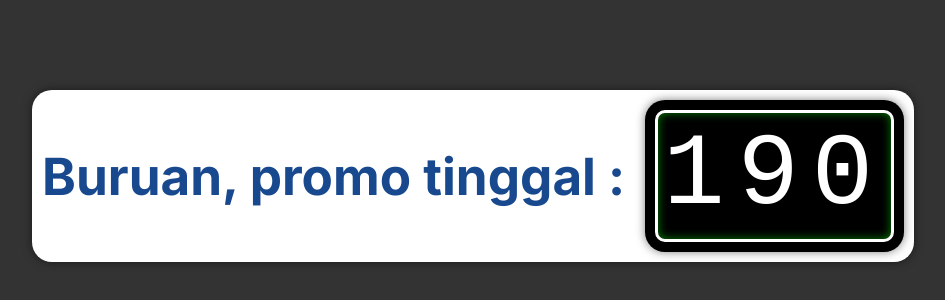
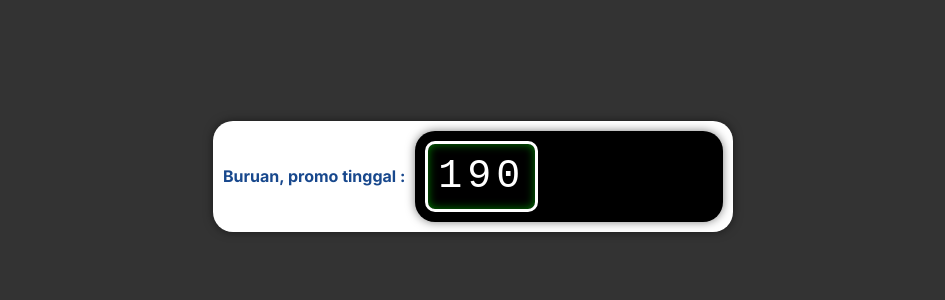
Before and after one commit to alfatpololo/Cobadavin3, a plain HTML site: page index.html in a window 1280 px wide. Shown: the part 224-524 px from the top of the page, without its empty margins (167-1112 px from the left). Drawn offline with Linux system fonts and the light colour scheme.

Commit message:
cinat cinat

```diff
--- a/index.html
+++ b/index.html
@@ -20,17 +20,18 @@
             align-items: center;
             background: #fff;
             border-radius: 20px;
-            padding: 10px;
             box-shadow: 0 0 10px rgba(0, 0, 0, 0.5);
-            max-width: 100vw; /* Ensure it fits within the viewport width */
+            width: 80vw; /* Responsive width */
+            max-width: 500px; /* Max width to prevent overflow */
+            height: auto; /* Adjust based on content */
             max-height: 100vh; /* Ensure it fits within the viewport height */
-            overflow: hidden; /* Prevent scrollbars */
+            padding: 10px; /* Padding to ensure content does not touch edges */
         }
         .label {
             color: #18488d;
-            font-size: 4vw; /* Responsive font size */
+            font-size: 16px; /* Fixed font size */
             font-weight: 700; /* Use weight 700 */
-            margin-right: 20px;
+            margin-right: 10px; /* Adjust margin as needed */
             white-space: nowrap; /* Prevent text from wrapping */
         }
         .counter-box {
@@ -40,17 +41,17 @@
             border-radius: 20px;
             padding: 10px;
             box-shadow: 0 0 10px rgba(0, 0, 0, 0.5);
-            max-width: 40vw; /* Responsive width */
-            max-height: 40vh; /* Responsive height */
+            width: 100%; /* Make it fill the available space */
+            max-width: 300px; /* Limit width for better fit */
         }
         .counter {
             font-family: 'Digital-7', monospace;
             color: #ffffff;
-            font-size: 8vw; /* Responsive font size */
-            letter-spacing: 1vw; /* Responsive letter spacing */
+            font-size: 40px; /* Fixed font size */
+            letter-spacing: 5px; /* Fixed letter spacing */
             text-align: center;
             border: 3px solid #ffffff;
-            padding: 5px;
+            padding: 10px;
             border-radius: 10px;
             background-color: #000;
             box-shadow: inset 0 0 10px rgba(0, 255, 0, 0.5);
```
